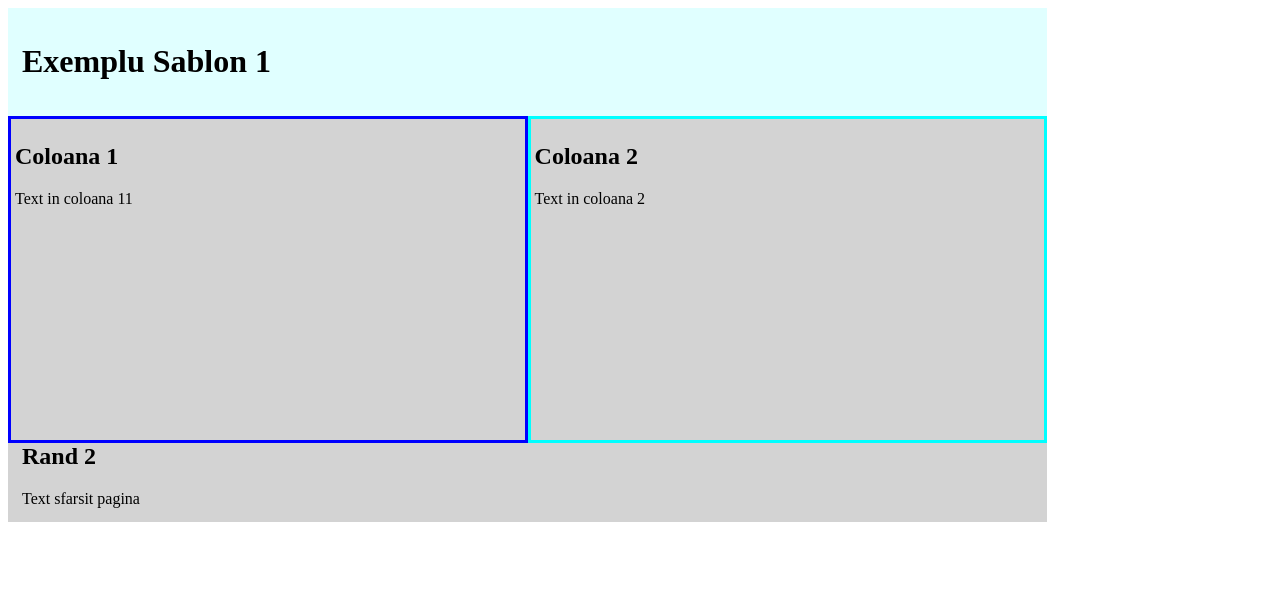
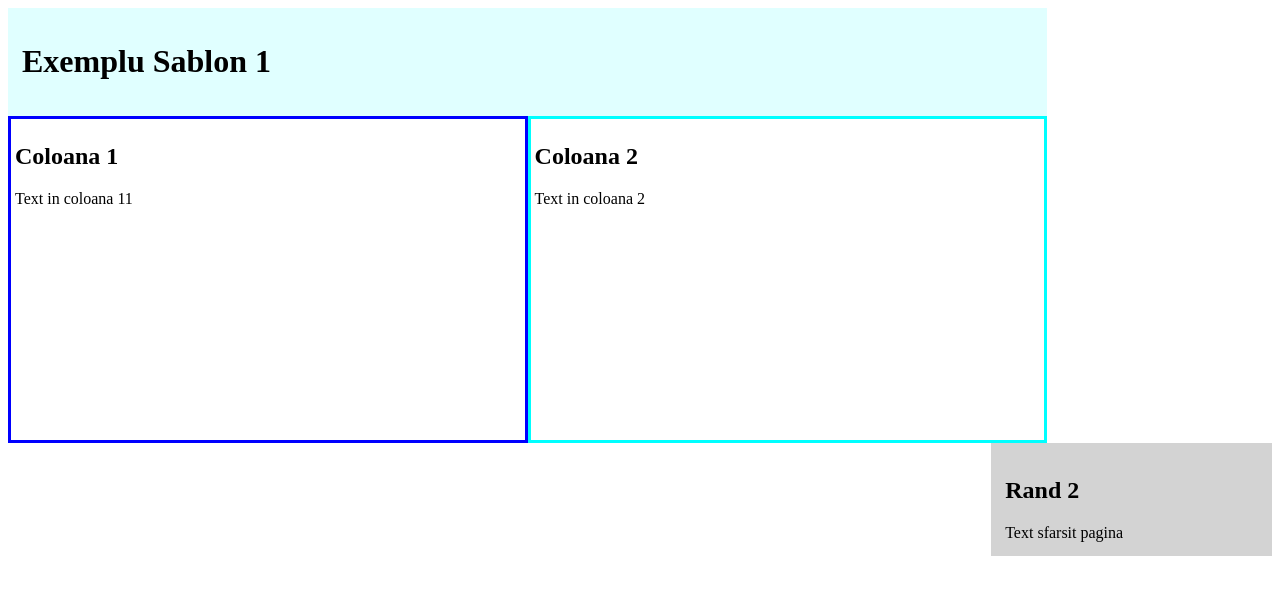
Before and after one commit to crchende/python, a Flask app: page /exsablon1 in a window 1280 px wide. Shown: the top 595 px of the page. Run offline with Flask 3, Linux system fonts and the light colour scheme.

Commit message:
Adaugare sablon1.py

```diff
--- a/exercitii/web/app/templates/sablon1.html
+++ b/exercitii/web/app/templates/sablon1.html
@@ -9,7 +9,7 @@
     <h2>Coloana 2</h2>
     Text in coloana 2
 </div>
-<div style="float: top; width: 80%; padding: 14px; background: lightgrey; border-width: 1px">
+<div style="float: right; width: 20%; padding: 14px; background: lightgrey; border-width: 1px">
     <h2>Rand 2</h2>
     Text sfarsit pagina
 </div>
```
